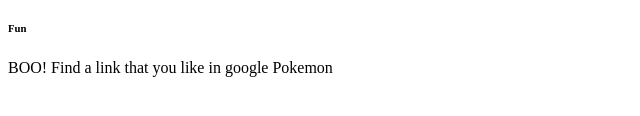
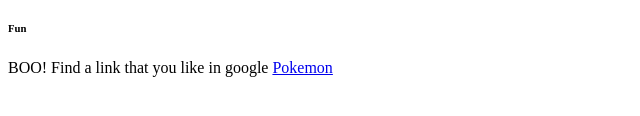
Before and after one commit to Gabsterlitious/GabrielPortfolio.github.io, a plain HTML site: page practice.html in a window 1280 px wide. Shown: the part 216-332 px from the top of the page, 0-640 px from the left. Drawn offline with Linux system fonts and the light colour scheme.

Commit message:
fix href

```diff
--- a/practice.html
+++ b/practice.html
@@ -17,7 +17,7 @@
 
 	<p>BOO! Find a link
 	that you like in google
-	<a hrev="www.pokemon.com/">Pokemon</a>
+	<a href="www.pokemon.com/">Pokemon</a>
 	</p>
 
 </body>
```
Also changed, not shown: index.html (added, +13 -0 lines).
